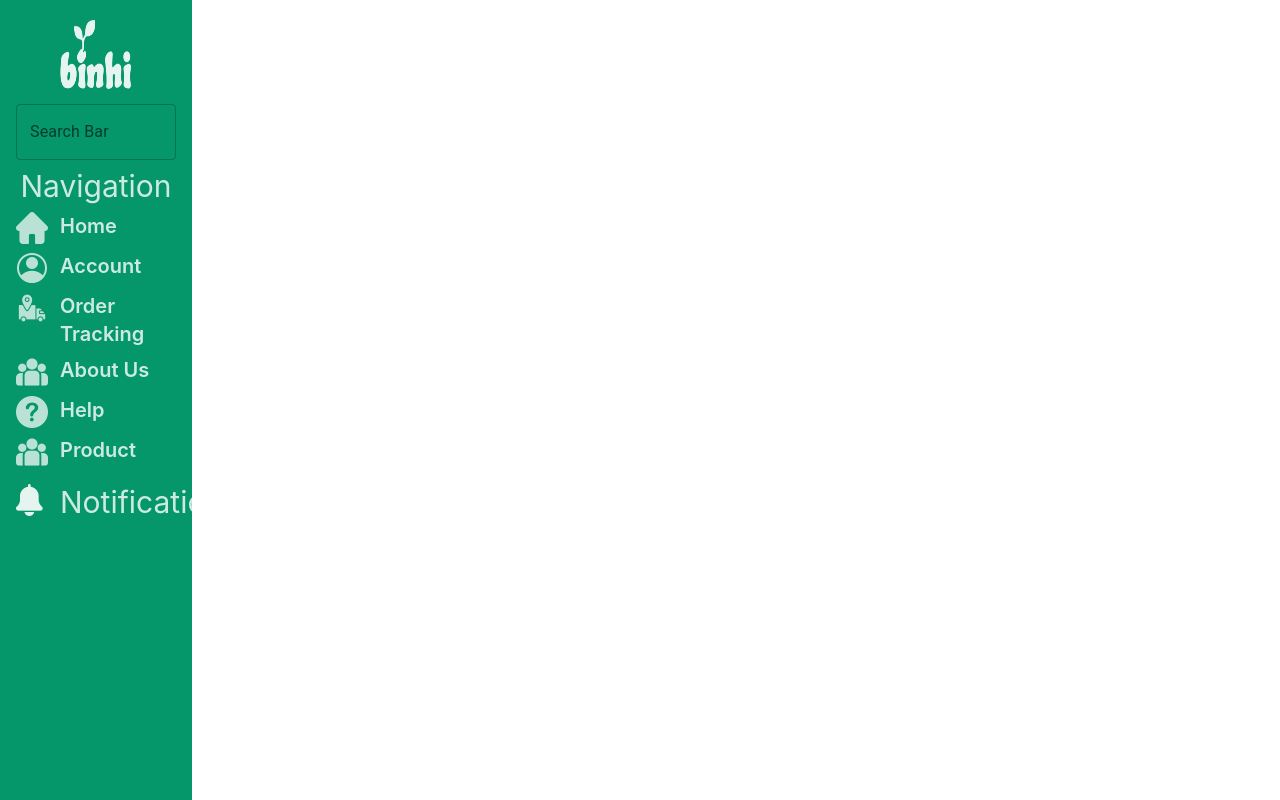
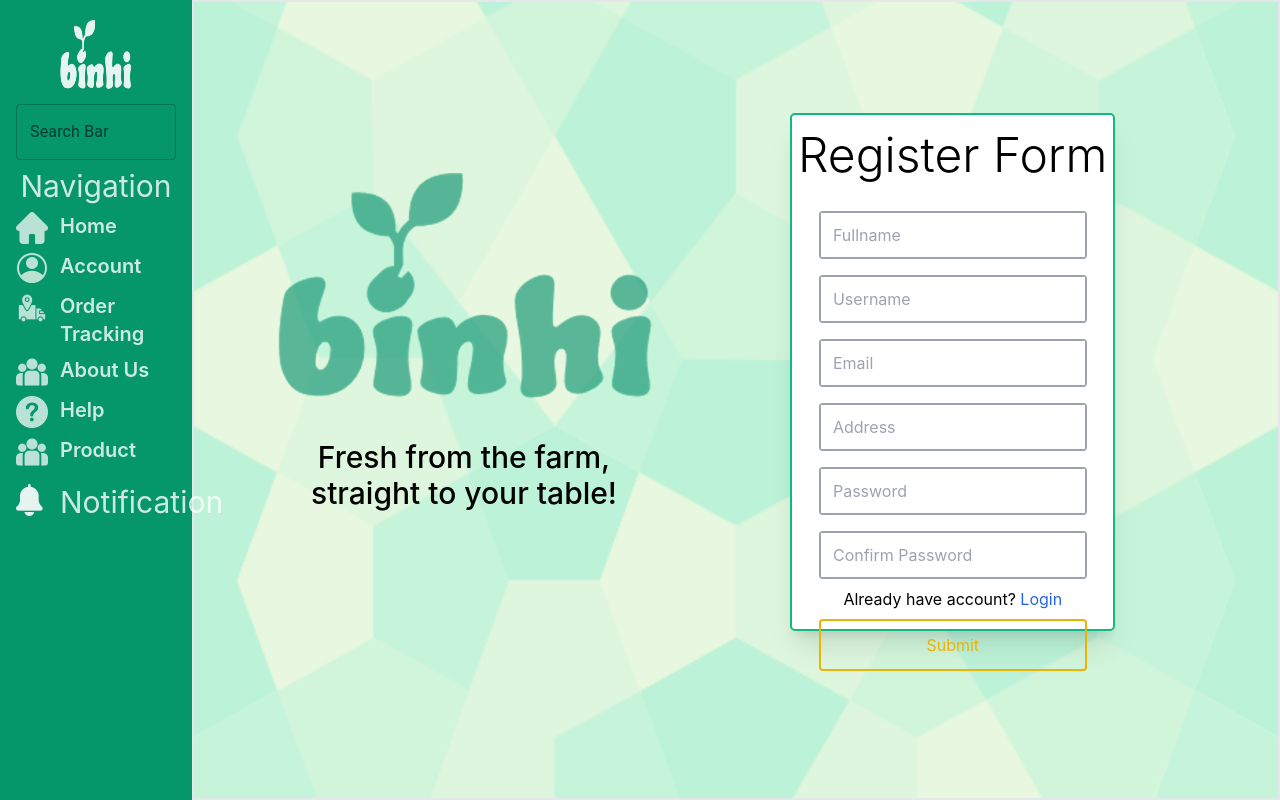
Before and after one commit to OriginalCube/binhi, a React (Create React App) app: page /farmers in a window 1280 px wide. Built offline with nearby package versions, Linux system fonts and the light colour scheme.

Commit message:
Product Update

```diff
--- a/src/Main.jsx
+++ b/src/Main.jsx
@@ -6,6 +6,7 @@ import Login from "./components/accounts/Login";
 import Products from "./components/product/Products";
 import Tracking from "./components/Tracking";
 import About from "./components/About";
+import Farmer from "./components/accounts/Farmer";
 
 const Main = () => {
   const [option, setOption] = React.useState(false);
@@ -24,6 +25,7 @@ const Main = () => {
           <Route path="products" element={<Products />} />
           <Route path="tracking" element={<Tracking />} />
           <Route path="about" element={<About />} />
+          <Route path="farmers" element={<Farmer />} />
         </Routes>
       </div>
     </div>
--- /dev/null
+++ b/src/components/accounts/Farmer.jsx
@@ -0,0 +1,201 @@
+import React from "react";
+import FormComponents from "./FormComponents";
+
+const Farmer = () => {
+  const [mode, setMode] = React.useState(true);
+
+  const [values, setValues] = React.useState({
+    username: "",
+    password: "",
+  });
+
+  const inputs = [
+    {
+      id: 1,
+      name: "username",
+      label: "Username",
+      placeholder: "Username",
+      type: "text",
+      required: true,
+    },
+    {
+      id: 2,
+      name: "password",
+      label: "Password",
+      placeholder: "Password",
+      type: "password",
+      required: true,
+    },
+  ];
+
+  const [value, setValue] = React.useState({
+    fullname: "",
+    username: "",
+    email: "",
+    password: "",
+    confirmPassword: "",
+  });
+
+  const check = [
+    {
+      id: 1,
+      name: "fullname",
+      type: "text",
+      error: "fullname should not include any special character!",
+      label: "Fullname",
+      pattern: "{3,16}$",
+      required: true,
+    },
+    {
+      id: 2,
+      name: "username",
+      type: "text",
+      error:
+        "Username should be 3-16 characters and should not include any special character!",
+      label: "Username",
+      pattern: "^[A-Za-z0-9]{3,16}$",
+      required: true,
+    },
+    {
+      id: 3,
+      name: "email",
+      type: "email",
+      error: "The given email is not valid!",
+      label: "Email",
+      required: true,
+    },
+    {
+      id: 5,
+      name: "address",
+      type: "text",
+      error: "Address should be 3-16 characters!",
+      label: "Address",
+      pattern: "{3,16}$",
+      required: true,
+    },
+    {
+      id: 6,
+      name: "password",
+      type: "password",
+      error:
+        "Password should be 8-20 characters and include at least 1 letter, 1 number and 1 special character!",
+      label: "Password",
+      pattern: `^(?=.*[0-9])(?=.*[a-zA-Z])(?=.*[!@#$%^&*])[a-zA-Z0-9!@#$%^&*]{8,20}$`,
+      required: true,
+    },
+    {
+      id: 7,
+      name: "confirmPassword",
+      type: "password",
+      label: "Confirm Password",
+      error: "The password given does not match",
+      pattern: value.password,
+      required: true,
+    },
+  ];
+
+  const handleSubmit = (e) => {
+    e.preventDefault();
+  };
+
+  const onChange = (e) => {
+    setValue({ ...value, [e.target.name]: e.target.value });
+  };
+
+  const onChangeLogin = (e) => {
+    setValue({ ...values, [e.target.name]: e.target.value });
+  };
+
+  return (
+    <div className="h-screen w-full">
+      <img
+        src="./assets/images/bg-pattern.png"
+        className=" h-full absolute opacity-75"
+        style={{ width: "85vw" }}
+        alt=""
+      />
+      <div className="register border-2 ">
+        <div className="registerWrapper bg-white rounded-xl border-2 border-emerald-500 shadow-xl">
+          {mode ? (
+            <form onSubmit={handleSubmit}>
+              <p className="text-5xl text-center font-light py-4">
+                Register Form
+              </p>
+              {check.map((check) => (
+                <FormComponents
+                  pattern={check.pattern}
+                  placeholder={" "}
+                  key={check.id}
+                  {...check}
+                  value={value[check.name]}
+                  onChange={onChange}
+                />
+              ))}
+              <p className="mt-2">
+                Already have account?{" "}
+                <span
+                  className="text-blue-600 cursor-pointer"
+                  onClick={() => setMode(false)}
+                >
+                  Login
+                </span>
+              </p>
+              <button
+                className="mt-2 p-3 w-5/6 border-2 border-yellow-500 rounded text-yellow-500
+              hover:bg-yellow-500 hover:text-white bg-500"
+              >
+                Submit
+              </button>
+            </form>
+          ) : (
+            <form onSubmit={handleSubmit}>
+              <p className="text-5xl text-center font-light py-4">Login Form</p>
+              {inputs.map((check) => (
+                <FormComponents
+                  pattern={check.pattern}
+                  placeholder={" "}
+                  key={check.id}
+                  {...check}
+                  value={value[check.name]}
+                  onChange={onChangeLogin}
+                />
+              ))}
+              <p className="mt-2">
+                Don't have account?{" "}
+                <span
+                  className="text-blue-600 cursor-pointer"
+                  onClick={() => setMode(true)}
+                >
+                  Register
+                </span>
+              </p>
+              <button className="mt-2 p-3 w-5/6 border-2 border-yellow-500 rounded text-yellow-500 bg-white hover:bg-yellow-500 hover:text-white">
+                Submit
+              </button>
+            </form>
+          )}
+        </div>
+      </div>
+      <div
+        className="h-4/6 relative w-1/2 flex flex-col"
+        style={{ top: "16.6%" }}
+      >
+        <div className="h-1/2  w-full">
+          <img
+            className="w-auto h-full pt-10 m-auto opacity-70"
+            src="./assets/images/Logo-1.png"
+            alt=""
+          />{" "}
+        </div>
+        <div className="h-1/2 w-full">
+          <p className="pt-10 text-3xl font-medium text-center w-full">
+            Fresh from the farm, <br />
+            straight to your table!
+          </p>
+        </div>
+      </div>
+    </div>
+  );
+};
+
+export default Farmer;
--- /dev/null
+++ b/src/components/accounts/FormComponents.jsx
@@ -0,0 +1,15 @@
+import React from "react";
+
+const FormComponents = (props) => {
+  return (
+    <div className="inputWrapper w-5/6 mt-4 m-auto rounded overflow-auto text-left">
+      <input
+        type={props.type}
+        className="h-full w-full outline-none p-3 border-2 border-gray-400"
+        placeholder={props.label}
+      />
+    </div>
+  );
+};
+
+export default FormComponents;
--- a/src/components/accounts/Login.jsx
+++ b/src/components/accounts/Login.jsx
@@ -3,11 +3,22 @@ import { Link } from "react-router-dom";
 
 const Login = () => {
   return (
-    <div className="h-screen w-full flex ">
+    <div className="h-screen w-full flex text-white">
+      <div className="absolute h-full" style={{ width: "85vw" }}>
+        <img
+          className="w-full h-full opacity-50 object-cover absolute"
+          src="./assets/images/2b.jpg"
+          alt=""
+        />
+        <div
+          className="bg-black opacity-60 absolute h-full"
+          style={{ width: "85vw" }}
+        ></div>
+      </div>
       <div className="relative w-5/6 h-5/6 m-auto pt-12 ">
         <div className="h-1/3 w-full">
           <img
-            className="m-auto w-auto h-52"
+            className="m-auto w-auto h-52 opacity-80"
             src="./assets/images/Logo-1.png"
             alt=""
           />
@@ -15,9 +26,9 @@ const Login = () => {
             Fresh from the farm, straight to your table!
           </p>
         </div>
-        <div className="h-1/3 w-full flex mt-12 ">
+        <div className="h-1/3 w-full flex mt-24 ">
           <div className="w-full h-auto">
-            <Link to="farmer">
+            <Link to="../farmers">
               <p
                 className="w-1/2 h-24 text-center text-4xl font-medium p-6 text-yellow-500
             hover:cursor-pointer hover:bg-yellow-500 hover:text-indigo-100 m-auto border-2 border-yellow-500 rounded-xl shadow-xl"
--- a/src/components/product/ProductItem.jsx
+++ b/src/components/product/ProductItem.jsx
@@ -25,7 +25,7 @@ const ProductItem = (props) => {
           </div>
           <div className="w-full h-1/2 p-1 flex ">
             <div className="w-1/3">
-              <p className="text-sm text-left pl-1 text-yellow-600">
+              <p className="text-sm text-left pl-1 text-green-600">
                 ₱{props.price}
               </p>
             </div>
--- a/src/index.css
+++ b/src/index.css
@@ -36,24 +36,8 @@ code {
   position: absolute;
   width: 30%;
   border-radius: 5px;
-  left: 15%;
-  top: 10%;
+  left: 55%;
+  top: 14%;
   height: 65%;
   text-align: center;
 }
-
-.registerText {
-  padding-top: 45px;
-  font-size: 2rem;
-  font-family: "PT Sans", sans-serif;
-}
-
-.formInput input {
-  margin-top: 15px;
-  border: 2px solid #cdd0da;
-  outline: none;
-  box-sizing: border-box;
-  width: 65%;
-  padding: 15px 20px;
-  border-radius: 5px;
-}
```
Also changed, not shown: src/components/product/Products.jsx (+8 -8 lines), public/assets/images/bg-pattern.png (added).
